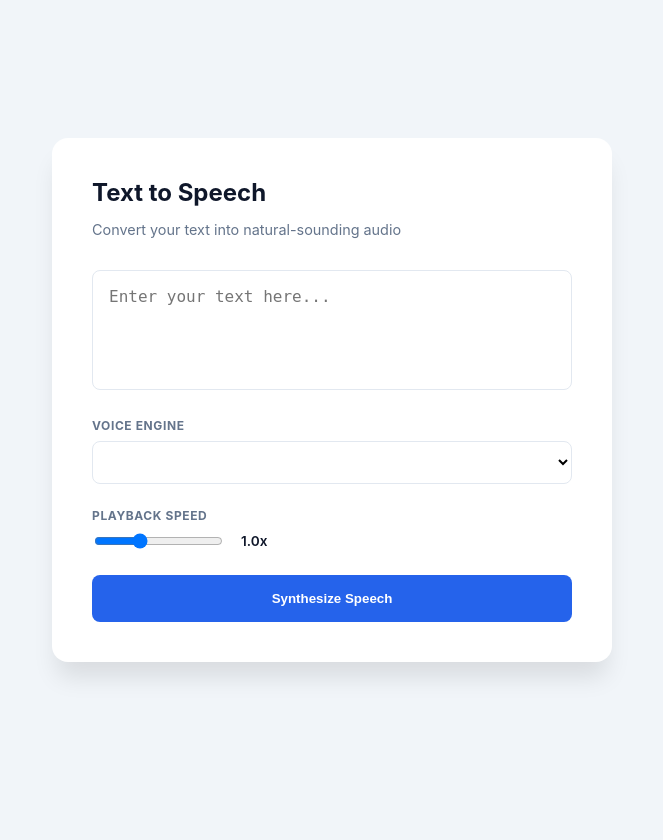
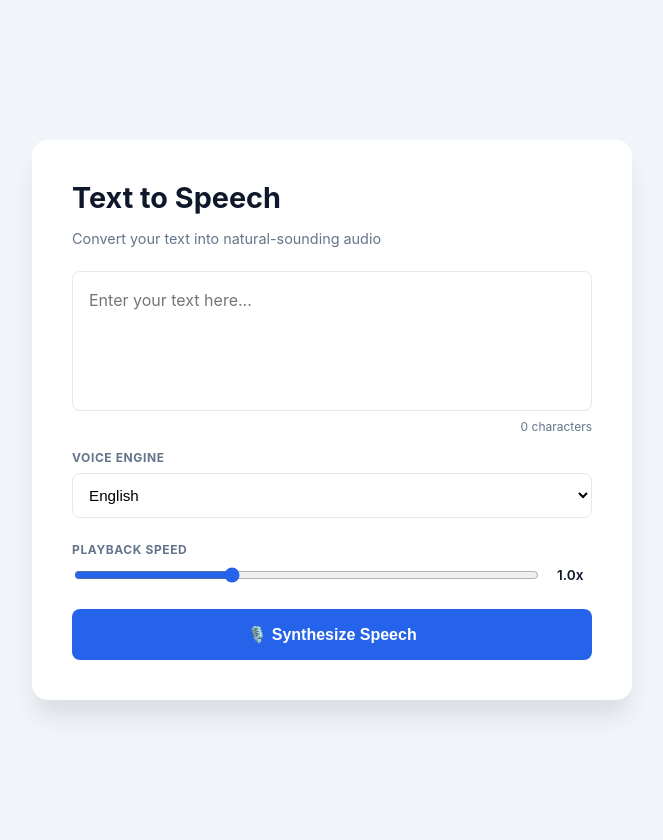
Before and after one commit to PrimeEmre/Jarvis_Text_Bot, a Flask app: page / in a window 1280 px wide. Shown: the whole page, without its empty margins (308-971 px from the left). Before the commit the page ends 677 px from the top, so only its background shows below. Run offline with Flask 3, Linux system fonts and the light colour scheme; lists and menus that the app fills with data are empty.

Commit message:
added UI

```diff
--- a/static/index.css
+++ b/static/index.css
@@ -17,12 +17,13 @@ body {
     align-items: center;
     min-height: 100vh;
     margin: 0;
+    padding: 20px;
 }
 
 .app-card {
     background: var(--card-bg);
     width: 100%;
-    max-width: 480px;
+    max-width: 520px;
     padding: 2.5rem;
     border-radius: 16px;
     box-shadow: 0 20px 25px -5px rgba(0, 0, 0, 0.1);
@@ -30,25 +31,28 @@ body {
 
 header h1 {
     margin: 0 0 0.5rem 0;
-    font-size: 1.5rem;
+    font-size: 1.8rem;
+    font-weight: 700;
 }
 
 header p {
     color: var(--text-muted);
     font-size: 0.9rem;
-    margin-bottom: 2rem;
+    margin-bottom: 1.5rem;
 }
 
 textarea {
     width: 100%;
-    height: 120px;
+    height: 140px;
     padding: 1rem;
     border: 1.5px solid var(--border);
     border-radius: 8px;
     font-size: 1rem;
+    font-family: inherit;
     resize: none;
     box-sizing: border-box;
     transition: border-color 0.2s;
+    line-height: 1.6;
 }
 
 textarea:focus {
@@ -56,10 +60,19 @@ textarea:focus {
     border-color: var(--primary);
 }
 
+/* Character counter */
+.char-count {
+    text-align: right;
+    font-size: 0.75rem;
+    color: var(--text-muted);
+    margin-top: 4px;
+    margin-bottom: 1rem;
+}
+
 .settings-grid {
     display: grid;
     gap: 1.5rem;
-    margin: 1.5rem 0;
+    margin-bottom: 1.5rem;
 }
 
 label {
@@ -78,6 +91,14 @@ select {
     border-radius: 8px;
     border: 1.5px solid var(--border);
     background: white;
+    font-size: 0.95rem;
+    cursor: pointer;
+    transition: border-color 0.2s;
+}
+
+select:focus {
+    outline: none;
+    border-color: var(--primary);
 }
 
 .slider-container {
@@ -86,12 +107,18 @@ select {
     gap: 1rem;
 }
 
+input[type="range"] {
+    flex: 1;
+    accent-color: var(--primary);
+}
+
 #rate-value {
     font-size: 0.85rem;
     font-weight: 600;
     min-width: 35px;
 }
 
+/* Main button */
 .btn-primary {
     width: 100%;
     padding: 1rem;
@@ -99,15 +126,80 @@ select {
     color: white;
     border: none;
     border-radius: 8px;
+    font-size: 1rem;
     font-weight: 600;
     cursor: pointer;
     transition: background 0.2s;
 }
 
-.btn-primary:hover {
-    background: var(--primary-hover);
+.btn-primary:hover  { background: var(--primary-hover); }
+.btn-primary:disabled { opacity: 0.5; cursor: not-allowed; }
+.btn-primary.speaking { background: #ef4444; }
+
+/* Loading spinner */
+.loading {
+    display: flex;
+    align-items: center;
+    justify-content: center;
+    gap: 10px;
+    margin-top: 1rem;
+    color: var(--text-muted);
+    font-size: 0.9rem;
 }
 
-.btn-primary.speaking {
-    background: #ef4444; /* Red for Stop */
+.spinner {
+    width: 18px;
+    height: 18px;
+    border: 2px solid var(--border);
+    border-top-color: var(--primary);
+    border-radius: 50%;
+    animation: spin 0.8s linear infinite;
 }
+
+@keyframes spin {
+    to { transform: rotate(360deg); }
+}
+
+/* Error message */
+.error {
+    margin-top: 1rem;
+    padding: 0.75rem 1rem;
+    background: #fef2f2;
+    border: 1px solid #fecaca;
+    border-radius: 8px;
+    color: #dc2626;
+    font-size: 0.9rem;
+}
+
+/* Audio section */
+.audio-section {
+    margin-top: 1.5rem;
+    display: flex;
+    flex-direction: column;
+    gap: 12px;
+    align-items: center;
+}
+
+audio {
+    width: 100%;
+    border-radius: 8px;
+}
+
+.download-btn {
+    padding: 8px 20px;
+    border-radius: 8px;
+    border: 1.5px solid var(--border);
+    color: var(--text-muted);
+    text-decoration: none;
+    font-size: 0.85rem;
+    font-weight: 500;
+    transition: all 0.2s;
+}
+
+.download-btn:hover {
+    border-color: var(--primary);
+    color: var(--primary);
+}
+
+/* Hidden utility */
+.hidden { display: none !important; }
--- a/templates/index.html
+++ b/templates/index.html
@@ -15,13 +15,23 @@
         </header>
 
         <main>
+            <!-- Text input with character counter -->
             <textarea id="text-input" placeholder="Enter your text here..."></textarea>
+            <div class="char-count"><span id="char-count">0</span> characters</div>
 
             <div class="settings-grid">
                 <div class="control">
                     <label for="voice-select">Voice Engine</label>
                     <select id="voice-select">
-                        </select>
+                        <option value="en">English</option>
+                        <option value="en-uk">English UK</option>
+                        <option value="en-au">English Australian</option>
+                        <option value="fr">French</option>
+                        <option value="de">German</option>
+                        <option value="es">Spanish</option>
+                        <option value="it">Italian</option>
+                        <option value="tr">Turkish</option>
+                    </select>
                 </div>
 
                 <div class="control">
@@ -33,12 +43,30 @@
                 </div>
             </div>
 
+            <!-- Generate button -->
             <button id="action-btn" class="btn-primary">
-                <span class="btn-text">Synthesize Speech</span>
+                <span class="btn-text">🎙️ Synthesize Speech</span>
             </button>
+
+            <!-- Loading indicator -->
+            <div id="loading" class="loading hidden">
+                <div class="spinner"></div>
+                <span>Generating audio...</span>
+            </div>
+
+            <!-- Error message -->
+            <div id="error-msg" class="error hidden"></div>
+
+            <!-- Audio player and download -->
+            <div id="audio-section" class="audio-section hidden">
+                <audio id="audio-player" controls></audio>
+                <a id="download-btn" class="download-btn" download="speech.mp3">
+                    ⬇️ Download MP3
+                </a>
+            </div>
         </main>
     </div>
 
-    <script src="/static/sript.js"></script>
+    <script src="/static/script.js"></script>
 </body>
 </html>
```
